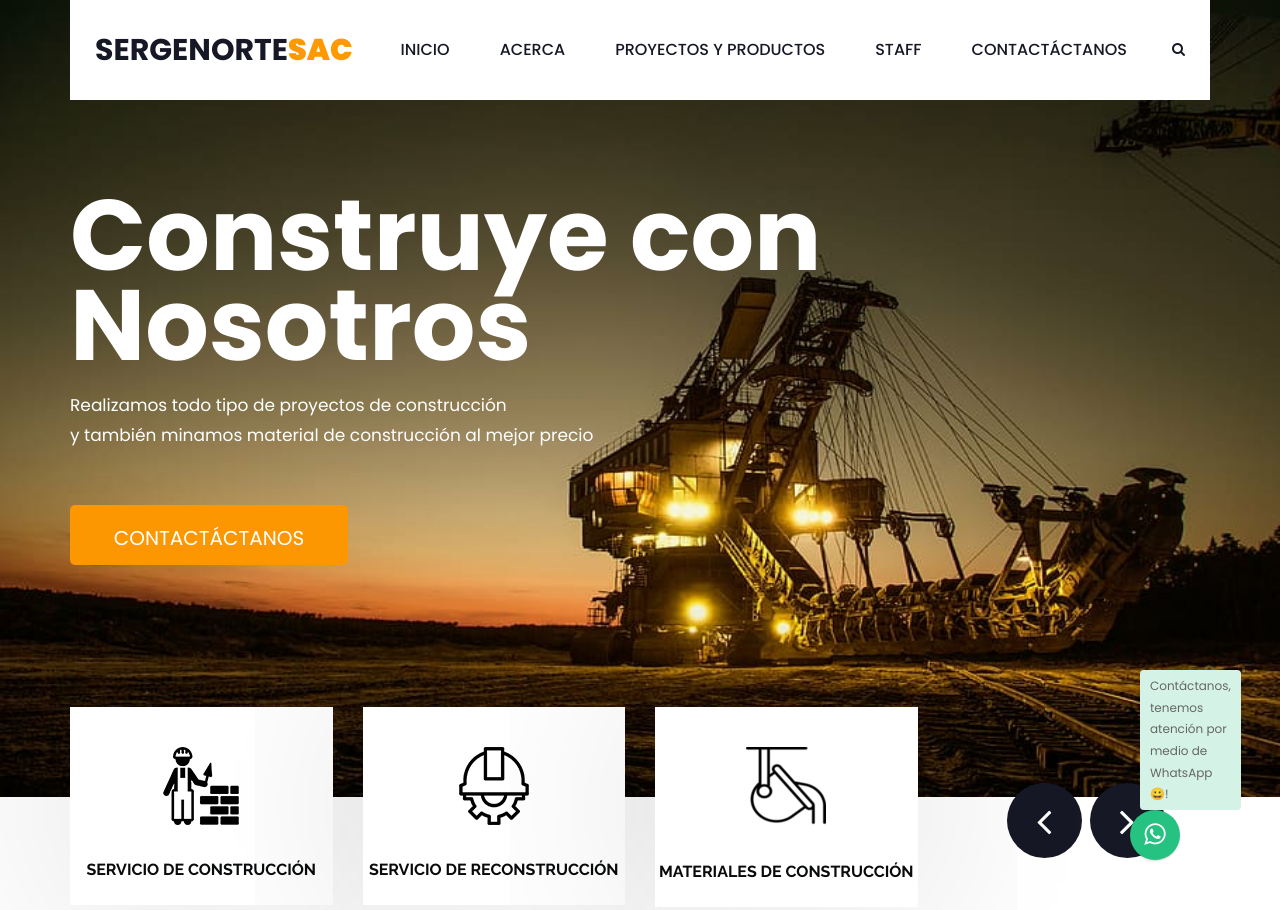
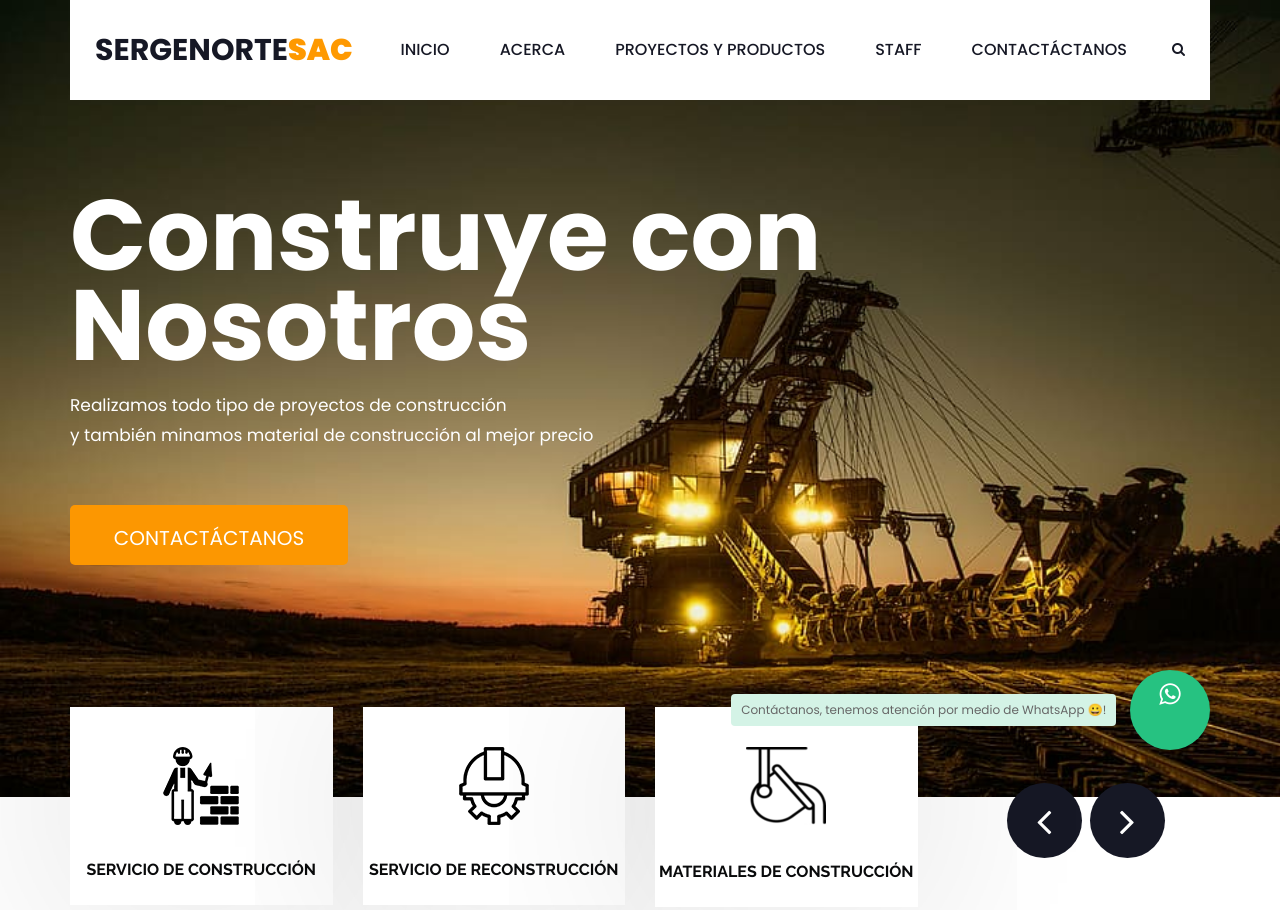
Before and after one commit to rapimax/sergenorte, a plain HTML site: page index.html in a window 1280 px wide. Shown: the top 910 px of the page. Drawn offline with nearby package versions, Linux system fonts and the light colour scheme; a web font is replaced by a local one.

Commit message:
arreglado wsp

```diff
--- a/index.html
+++ b/index.html
@@ -730,11 +730,11 @@
       <script src="js/jquery.mCustomScrollbar.concat.min.js"></script>
       <script src="js/custom.js"></script>
 
-      <div class="whatsapp_chat_support wcs_fixed_right wsp" id="button-w">
+      <div class="whatsapp_chat_support wcs_fixed_right" id="button-w">
          <div class="wcs_button_label">
                  Contáctanos, tenemos atención por medio de WhatsApp 😀!
              </div>
-         <div class="wcs_button wcs_button_circle">
+         <div class="wcs_button wcs_button_circle wsp">
              <span class="fa fa-whatsapp"></span>
          </div>
 
```
